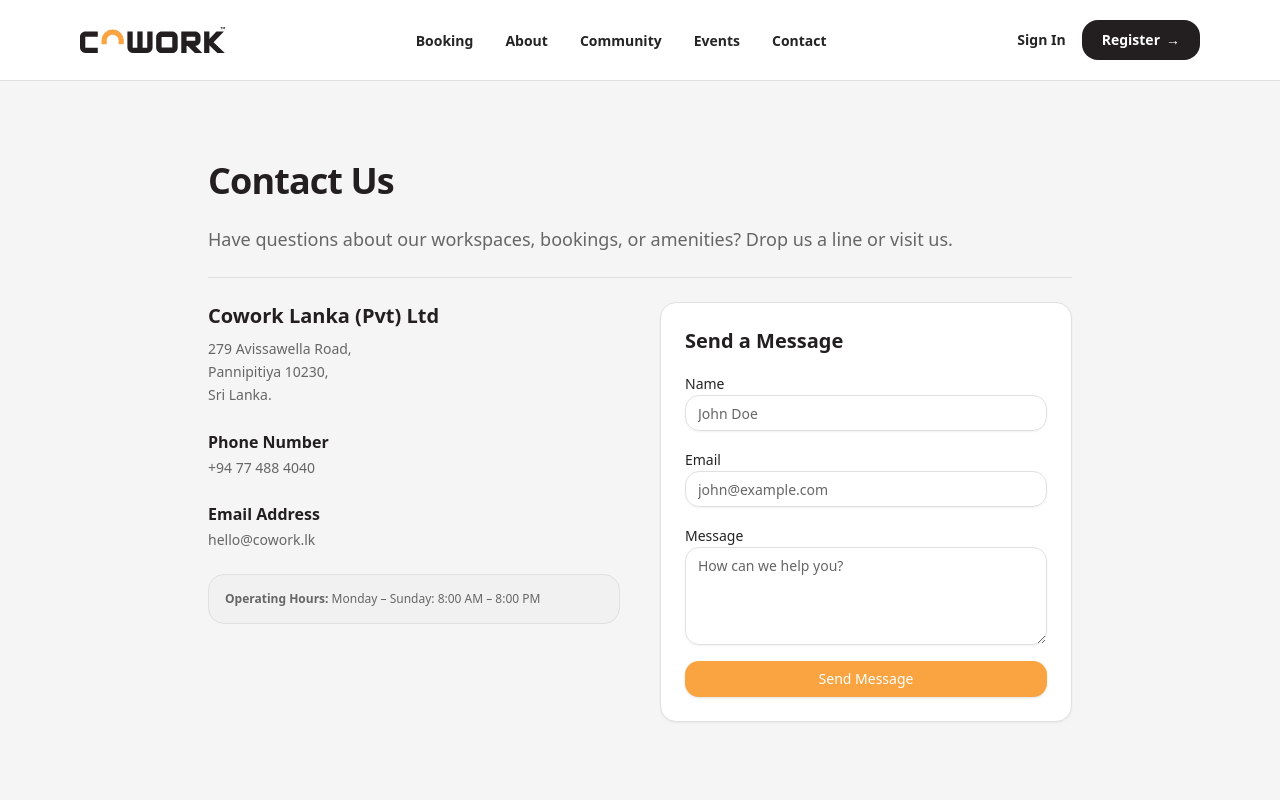
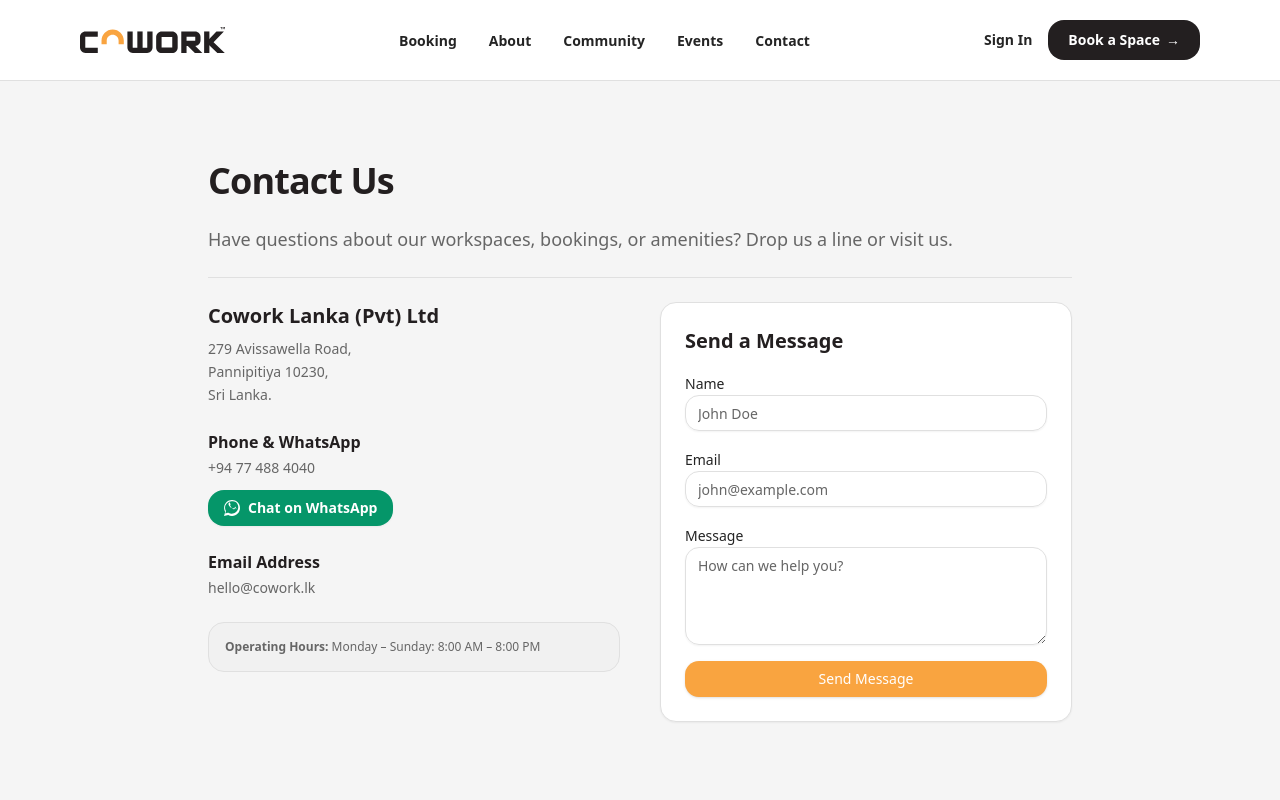
Before and after one commit to KnovikLLC/coworklk-booking-nextjs, a Next.js app: page /contact in a window 1280 px wide. Shown: the top 800 px of the page. Built offline with nearby package versions, Linux system fonts and the light colour scheme; no server answers.

Commit message:
feat: link official WhatsApp to contact page and promote Book a Space in navigation

```diff
--- a/app/(site)/contact/page.tsx
+++ b/app/(site)/contact/page.tsx
@@ -41,8 +41,25 @@
               </p>
             </div>
             <div>
-              <h3 className="text-base font-semibold text-brand-dark mb-1">Phone Number</h3>
-              <p className="text-sm text-muted-foreground">+94 77 488 4040</p>
+              <h3 className="text-base font-semibold text-brand-dark mb-1">Phone &amp; WhatsApp</h3>
+              <p className="text-sm text-muted-foreground">
+                <a href="tel:+94774884040" className="hover:text-brand transition-colors">
+                  +94 77 488 4040
+                </a>
+              </p>
+              <div className="mt-3">
+                <a
+                  href="https://wa.me/94774884040?text=Hi%20Cowork%20Lanka,%20I%20have%20a%20question%20about%20your%20spaces."
+                  target="_blank"
+                  rel="noopener noreferrer"
+                  className="inline-flex items-center gap-2 rounded-lg bg-emerald-600 px-4 py-2 text-sm font-bold text-white shadow-sm hover:bg-emerald-500 transition-colors"
+                >
+                  <svg className="h-4 w-4 fill-current" viewBox="0 0 24 24">
+                    <path d="M.057 24l1.687-6.163c-1.041-1.804-1.588-3.849-1.587-5.946C.06 5.348 5.397.01 12.008.01c3.202.001 6.212 1.246 8.477 3.514 2.266 2.268 3.507 5.28 3.505 8.484-.004 6.657-5.34 11.997-11.953 11.997-2.005-.001-3.973-.502-5.724-1.455L0 24zm6.59-4.846c1.6.95 3.197 1.45 4.817 1.451 5.463 0 9.909-4.444 9.912-9.91.002-2.65-1.02-5.139-2.877-6.998C16.643 1.838 14.156 1.8 11.514 1.8c-5.469 0-9.915 4.444-9.919 9.91-.001 1.745.459 3.447 1.336 4.965l-.982 3.582 3.698-.973zm12.67-5.761c-.322-.162-1.91-.942-2.206-1.05-.297-.109-.513-.162-.73.162-.216.324-.838 1.05-1.028 1.267-.19.216-.379.243-.702.08-.323-.162-1.362-.502-2.596-1.602-.96-.856-1.607-1.912-1.796-2.236-.19-.324-.02-.5-.181-.661-.146-.145-.323-.379-.485-.568-.162-.189-.216-.324-.324-.54-.108-.217-.054-.405-.027-.567.027-.162.216-.513.324-.676.108-.162.146-.27.217-.459.072-.189.036-.351-.018-.513-.054-.162-.513-1.242-.703-1.702-.186-.447-.372-.387-.513-.394-.132-.007-.284-.008-.436-.008s-.401.057-.61.286c-.21.229-.798.784-.798 1.91 0 1.127.818 2.217.932 2.37.114.153 1.61 2.458 3.901 3.45.545.235.97.375 1.302.48.548.174 1.047.15 1.442.09.44-.067 1.91-.78 2.18-1.536.27-.756.27-1.405.19-1.536-.082-.136-.298-.217-.62-.379z"/>
+                  </svg>
+                  Chat on WhatsApp
+                </a>
+              </div>
             </div>
             <div>
               <h3 className="text-base font-semibold text-brand-dark mb-1">Email Address</h3>
--- a/components/layout/Header.tsx
+++ b/components/layout/Header.tsx
@@ -71,10 +71,10 @@
             {isSignedIn ? "My Account" : "Sign In"}
           </Link>
           <Link
-            href={isSignedIn ? "/booking" : "/signup"}
+            href="/booking"
             className="group flex items-center gap-1.5 rounded-lg bg-brand-dark px-5 py-2.5 text-sm font-bold text-white transition-all hover:bg-brand-dark/95 hover:shadow-sm"
           >
-            {isSignedIn ? "Book Now" : "Register"}
+            Book a Space
             <span className="transition-transform group-hover:translate-x-0.5">→</span>
           </Link>
         </div>
```
